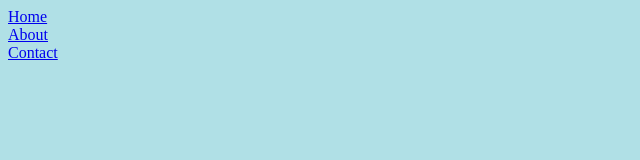
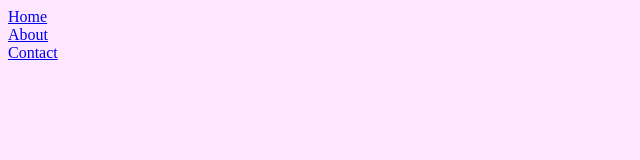
Before and after one commit to mekedesab/mekedes, a plain HTML site: page index.html in a window 1280 px wide. Shown: the whole page, without its empty margins (0-640 px from the left). Drawn offline with Linux system fonts and the light colour scheme.

Commit message:
Update mpstyle.css

```diff
--- a/mpstyle.css
+++ b/mpstyle.css
@@ -1,6 +1,6 @@
 body {
 
-    background-color:powderblue;
+    background-color: rgba(254, 230, 254);
 
 }
 
```
